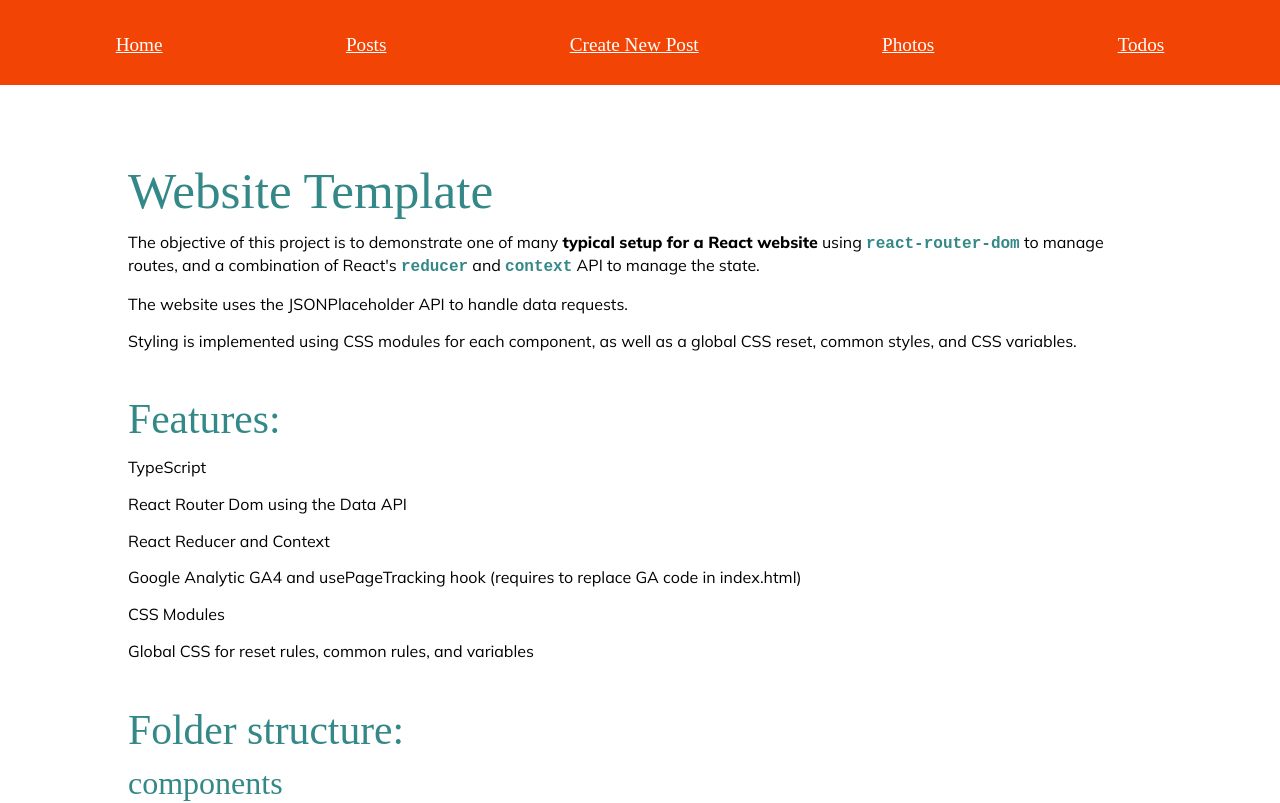
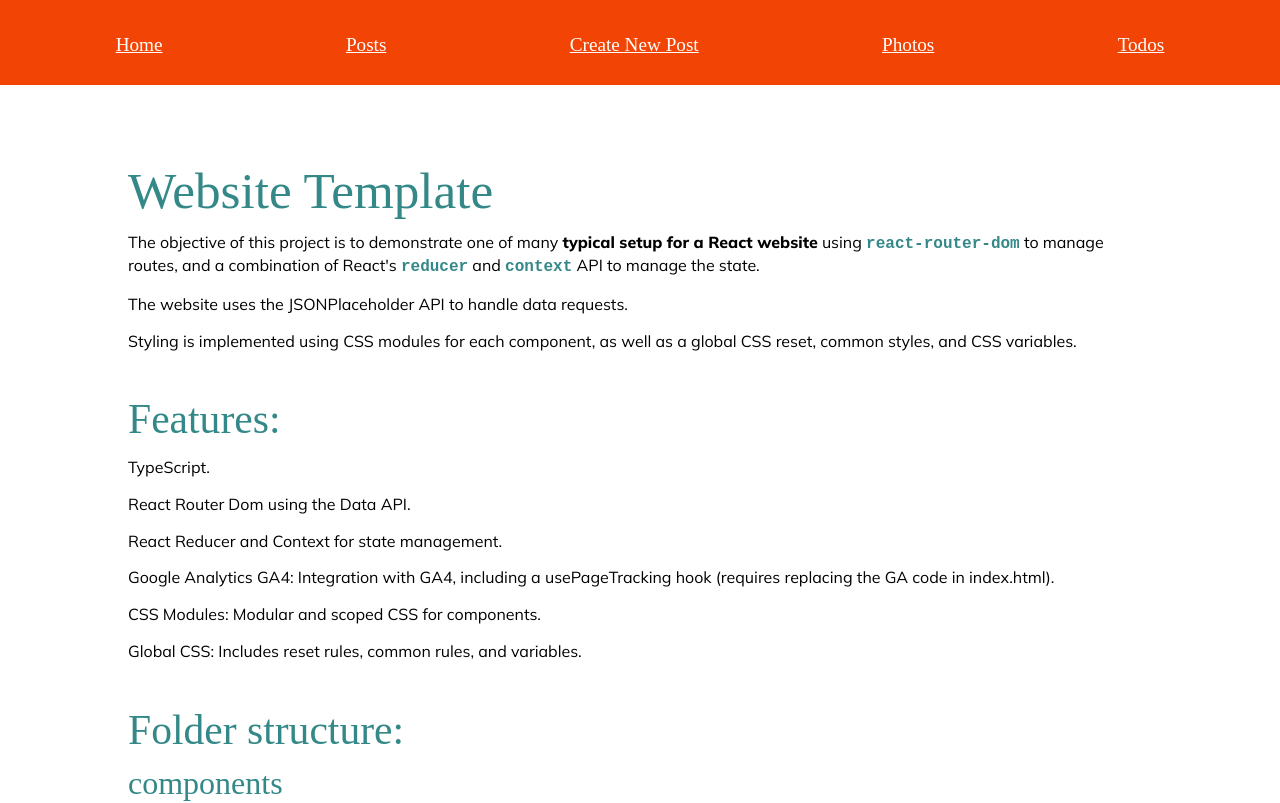
Before and after one commit to riccardopdev/my-react-examples, a React (Vite) app in the folder website-template/: page / in a window 1280 px wide. Shown: the top 803 px of the page. Built offline with nearby package versions, Linux system fonts and the light colour scheme; a web font is replaced by a local one.

Commit message:
website-template: updated to HomePage

```diff
--- a/website-template/src/routes/HomePage.tsx
+++ b/website-template/src/routes/HomePage.tsx
@@ -24,25 +24,28 @@ const HomePage = () => {
         <h2>Features:</h2>
         <ul>
           <li>
-            <p>TypeScript</p>
+            <p>TypeScript.</p>
           </li>
           <li>
-            <p>React Router Dom using the Data API</p>
+            <p>React Router Dom using the Data API.</p>
           </li>
           <li>
-            <p>React Reducer and Context</p>
+            <p>React Reducer and Context for state management.</p>
           </li>
           <li>
             <p>
-              Google Analytic GA4 and usePageTracking hook (requires to replace
-              GA code in index.html)
+              Google Analytics GA4: Integration with GA4, including a
+              usePageTracking hook (requires replacing the GA code in
+              index.html).
             </p>
           </li>
           <li>
-            <p>CSS Modules</p>
+            <p>CSS Modules: Modular and scoped CSS for components.</p>
           </li>
           <li>
-            <p>Global CSS for reset rules, common rules, and variables</p>
+            <p>
+              Global CSS: Includes reset rules, common rules, and variables.
+            </p>
           </li>
         </ul>
       </section>
```
